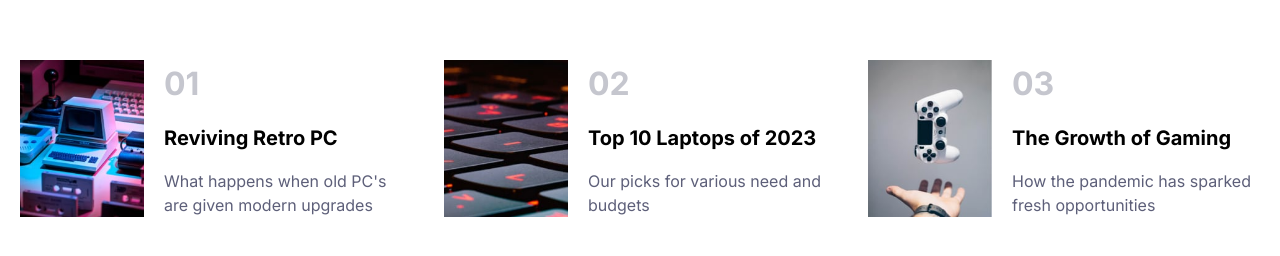
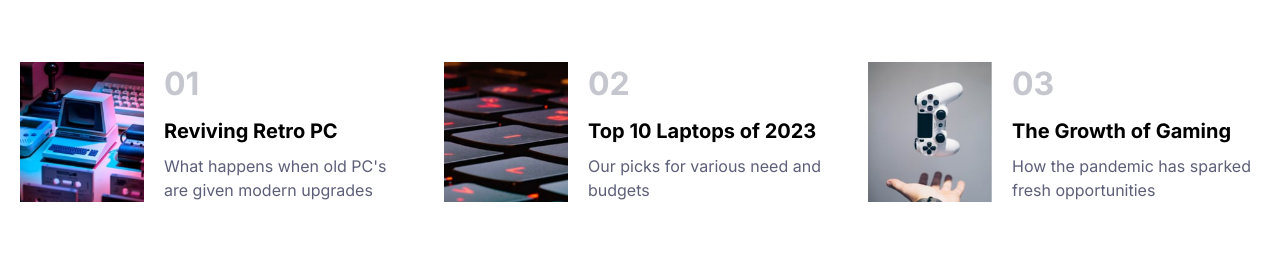
Before and after one commit to RaveleSilva/News-Homepage, a plain HTML site: page index.html in a window 1280 px wide. Shown: the part 712-968 px from the top of the page. Drawn offline with Linux system fonts and the light colour scheme.

Commit message:
Update main.css

```diff
--- a/CSS/main.css
+++ b/CSS/main.css
@@ -89,6 +89,7 @@ section ol{
 .section-card{
     display: grid;
     grid-template-columns: 1fr 2fr;
+    align-content: end;
     gap: 20px;
     cursor: pointer;
 }
@@ -99,22 +100,22 @@ section ol{
 }
 
 .section-card-img{
-    grid-column: 1 / 2;
-    display: grid;
-    align-items: end;
+    align-self: end;
+    height: 140px;
 }
 
-.section-card span,
-.section-card p,
-.section-card h4{
-    grid-column: 2 / 3;
-    align-self: start;
+.section-card-img img{
+    height: 100%;
+    object-fit: cover;
+    object-position: center;
 }
 
 .section-card-text{
     display: flex;
     flex-direction: column;
-    justify-content: space-between;
+    grid-column: 2 / 3;
+    justify-content: flex-end;
+    gap: 0.5rem;
 }
 
 @media (max-width: 800px){
@@ -140,15 +141,13 @@ section ol{
         grid-template-columns: 1fr;
     }
 
-    .section-card-img img{
+    .section-card-img{
         height: 100%;
-        object-fit: cover;
-        object-position: center;
     }
 
     .section-card-text{
         justify-content: end;
-        gap: 1rem;
+        gap: 12px;
     }
 }
 
```
